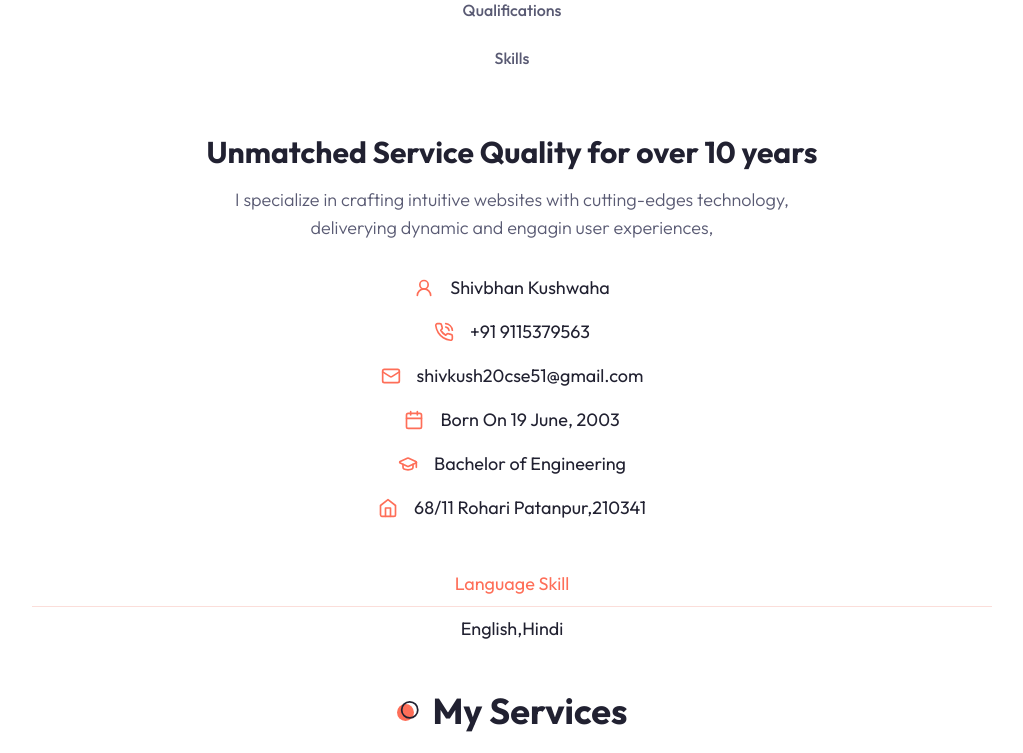
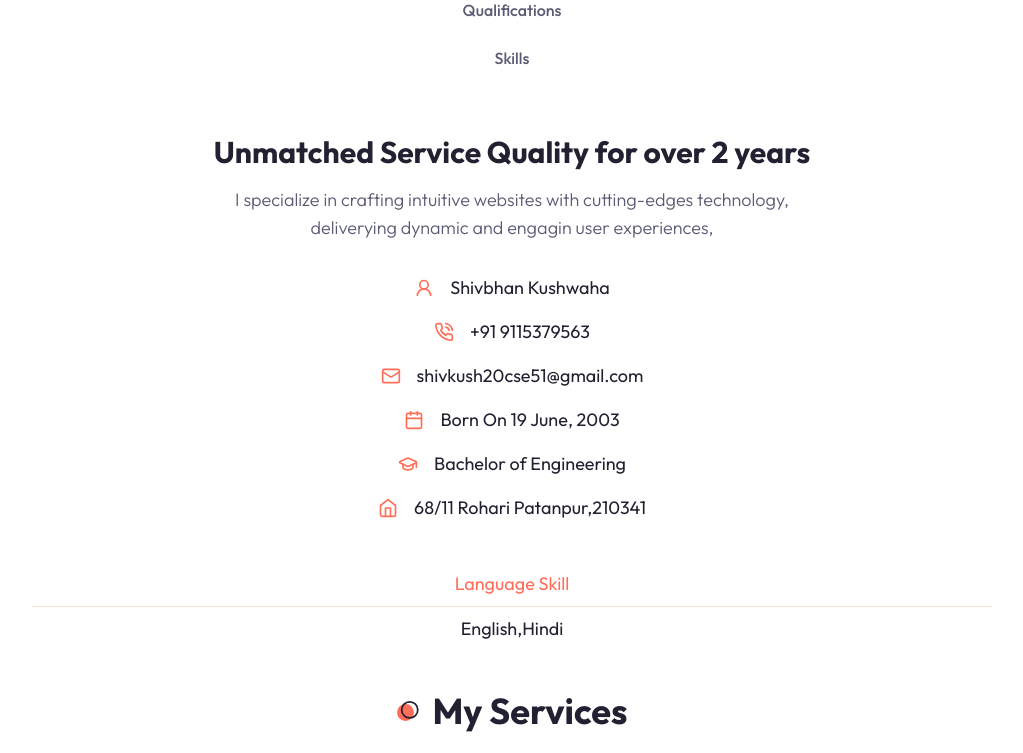
Before and after one commit to ShivBhanKushWaha/My-PortFolio-NextJs, a Next.js app: page / in a window 1280 px wide. Shown: the part 900-1653 px from the top of the page, without its empty margins (128-1151 px from the left). Built offline with nearby package versions, Linux system fonts and the light colour scheme.

Commit message:
Update About.jsx

```diff
--- a/components/About.jsx
+++ b/components/About.jsx
@@ -161,7 +161,7 @@ const About = () => {
                         <div className="text-lg mt-12 xl:mt-8">
                             <TabsContent value='personal'>
                                 <div className="text-center xl:text-left">
-                                    <h3 className="h3 mb-4">Unmatched Service Quality for over 10 years</h3>
+                                    <h3 className="h3 mb-4">Unmatched Service Quality for over 2 years</h3>
                                     <p className="subtitle max-w-xl mx-auto xl:mx-0">I specialize in crafting intuitive websites with cutting-edges technology,
                                     deliverying dynamic and engagin user experiences,</p>
                                     {/* icons */}
```
